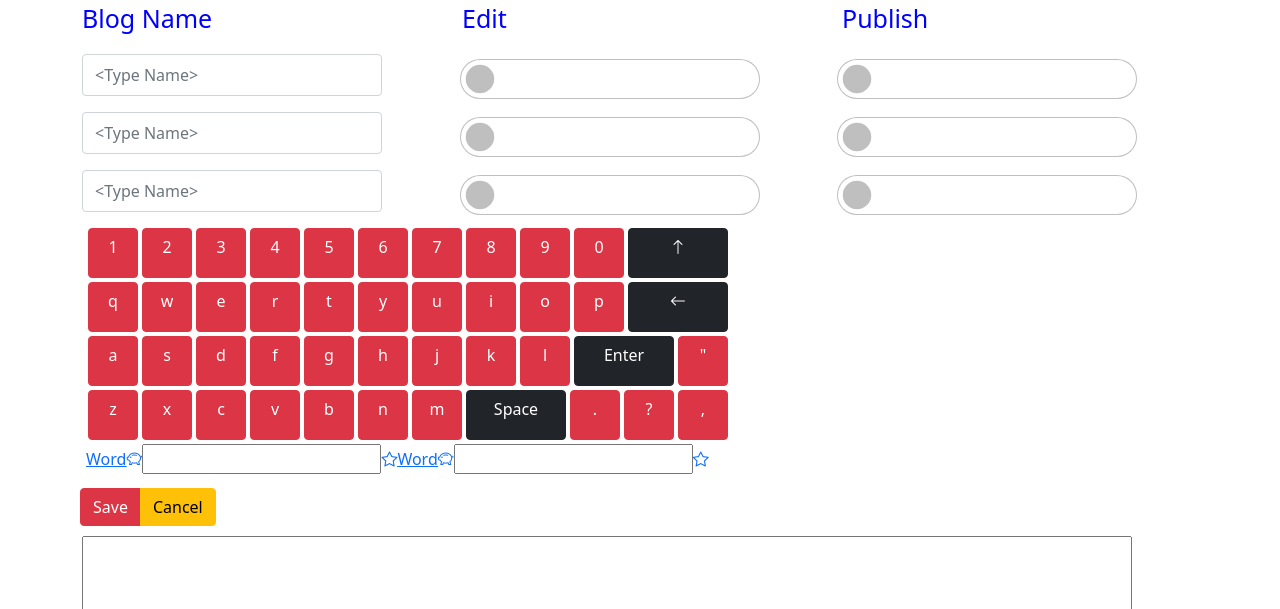
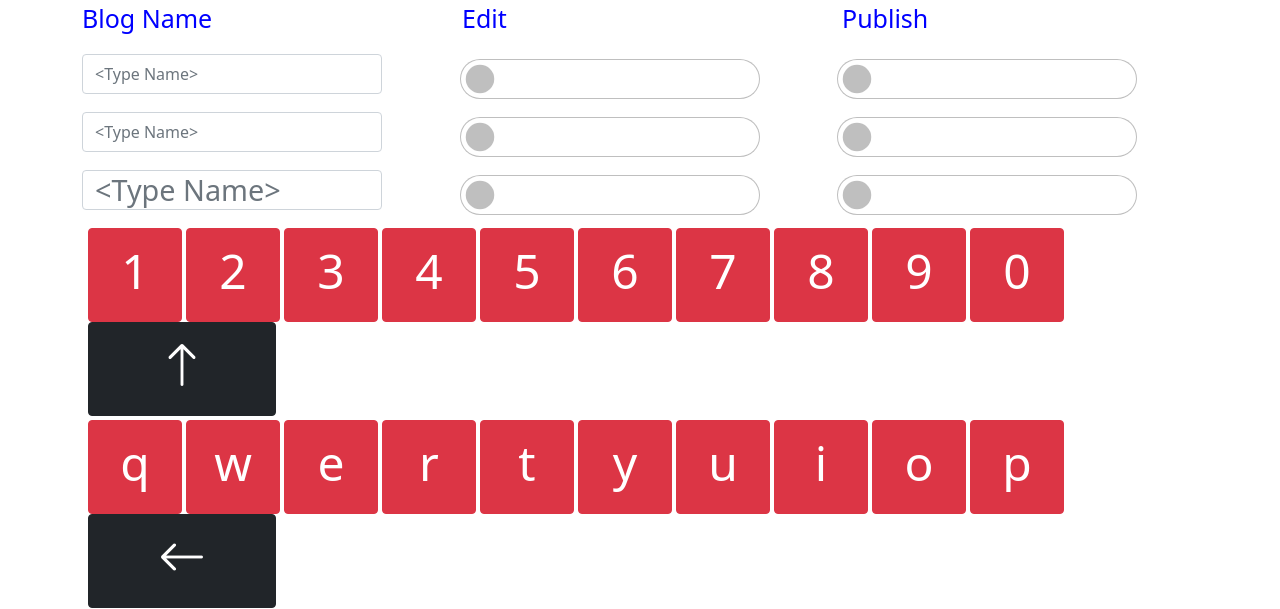
Before and after one commit to Colby-O/CSCI2348-Project, a plain HTML site: page index.html in a window 1280 px wide. Shown: the top 609 px of the page. Drawn offline with nearby package versions, Linux system fonts and the light colour scheme.

Commit message:
Updates March 12

```diff
--- a/css/P1.css
+++ b/css/P1.css
@@ -19,6 +19,14 @@
 /* blog name text boxes */
 .box-width {
   width: 300px !important;
+  height: 40px;
+}
+
+/*
+  For <type name> font size. (SDR March 12, 2022)
+*/
+.box-text-size {
+  font-size: 180%;
 }
 
 /* Mohammed Al-Bashiri March 7, 2022 */
@@ -29,14 +37,6 @@
   height: 40px !important;
   width: 300px !important;
 }
-/*
-    Used to center a <div>. (SDR March 5, 2022)
-*/
-/* .center-box {
-  margin: auto;
-  width: 68%;
-  padding: 10px;
-} */
 
 /*
   This will quickly pad around <div>'s for spacing. (SDR March 9, 2022)
@@ -61,34 +61,43 @@
 }
 
 /*
-    Used for spacing between keys. (SDR March 5, 2022)
+  keyboard style
+  Modified: March 12, 2022 (SDR)
 */
-.key-spacing {
-  width: 5px;
+.black-key {
+  width: 188px;
+  height: 94px;
+  margin-left: 2px;
+  margin-right: 2px;
+  font-size: 300%;
 }
 
-/* keyboard style */
-.black-key {
-  width: 100px;
-  height: 50px;
+/*
+  Red keys
+  Modified: March 12, 2022 (SDR)
+*/
+.red-key {
+  width: 94px;
+  height: 94px;
   margin-left: 2px;
   margin-right: 2px;
+  font-size: 300%;
 }
 
-/* red keys */
-.red-key {
-  width: 50px;
-  height: 50px;
-  margin-left: 2px;
-  margin-right: 2px;
+/*
+  Word Bank Button
+  Modified: March 12, 2022 (SDR)
+*/
+.word-bank {
+  height: 200px;
+  width: 300px;
 }
 
-/* word bank button */
-.word-bank {
+/*
+  Save Button
+  Modified: March 12, 2022 (SDR)
+*/
+.save-btn {
   height: 50px;
   width: 150px;
 }
-
-/* save button */
-.save-btn {
-}
--- a/index.html
+++ b/index.html
@@ -161,7 +161,7 @@
           aria-label="Basic radio toggle button group"
         >
           <input
-            class="form-control box-width"
+            class="form-control box-width box-text-size"
             type="text"
             placeholder="&#60Type Name&#62"
             aria-label="Insert blog name"
--- a/src/P1.js
+++ b/src/P1.js
@@ -36,6 +36,7 @@ function getKbd() {
  * SDR March 6, 2022 + Colby O'Keefe (A00428974)
  */
 function save() {
-  if(Storage !== void(0)) localStorage.setItem("entry", document.getElementById("textbox").value);
+  if (Storage !== void 0)
+    localStorage.setItem("entry", document.getElementById("textbox").value);
   else console.log("Browser doesn't support Web Storage...");
 }
--- a/src/keyboard.js
+++ b/src/keyboard.js
@@ -132,7 +132,6 @@ const Keyboard = {
 
         case "Word":
           // ADD BOOTSTRAP CLAESS FOR WordBank KEY
-
           // create bank button
           let bankBtn = document.createElement("a");
           bankBtn.classList.add("word-bank");
@@ -148,6 +147,7 @@ const Keyboard = {
           saveBtn.classList.add("save-btn");
           saveBtn.innerHTML = createIcon("bi bi-star");
           saveBtn.setAttribute("data-role", "button");
+
           // append each element to keyElement
           keyElement.append(bankBtn);
           keyElement.append(textbox);
```
